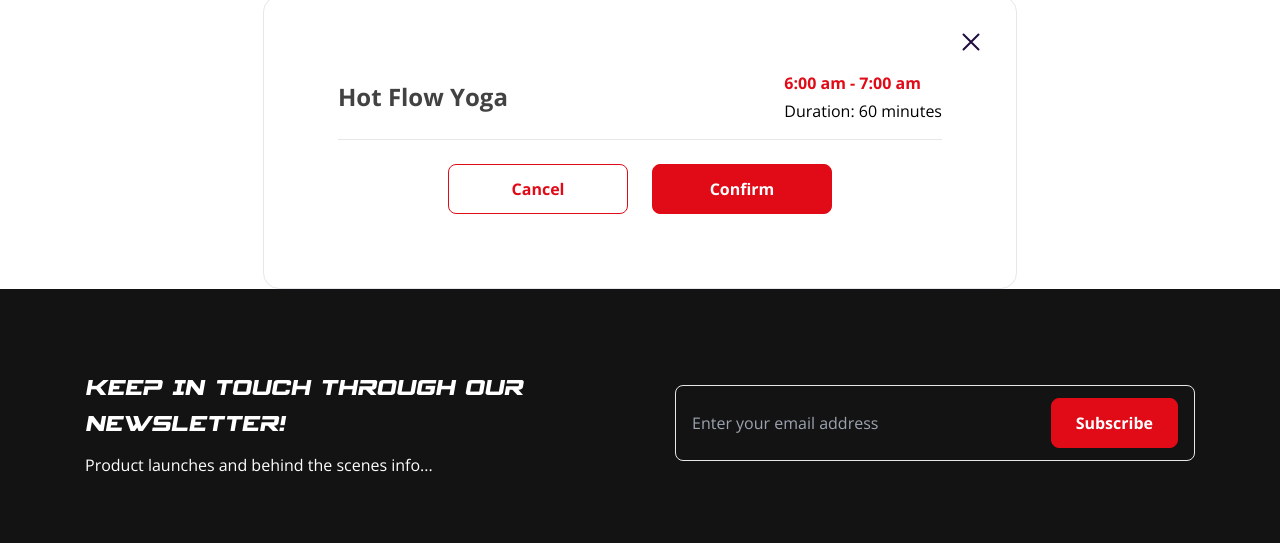
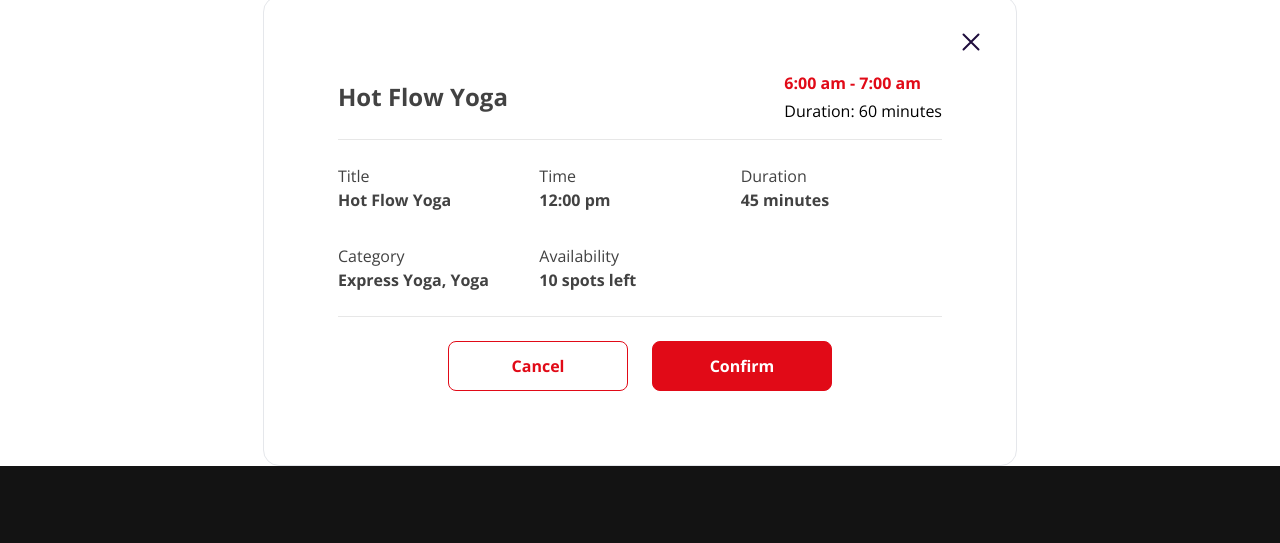
Before and after one commit to ahtishamcitrok/panthergym, a website: page public/schedule.html in a window 1280 px wide. Shown: the part 1823-2366 px from the top of the page. Drawn offline with nearby package versions, Linux system fonts and the light colour scheme; files whose address does not match are found by name.

Commit message:
first merge after popups

```diff
--- a/public/schedule.html
+++ b/public/schedule.html
@@ -798,11 +798,33 @@
                             <div role="dialog" aria-modal="true" aria-labelledby="modal-1-title" >
                                 <div id="modal-1-content">
                                     <div class="">
-                                        <div class="booking-popup flex md:flex-row flex-col justify-between items-center pb-16 border-b border-base-20">
-                                            <h3 class="md:font-bold font-semibold md:text-xl text-lg text-base-80">Hot Flow Yoga</h3>
+                                        <div class="booking-popup flex md:flex-row flex-col justify-between md:items-center items-start pb-16 border-b border-base-20">
+                                            <h3 class="md:font-bold font-semibold md:text-xl text-lg text-base-80 md:mb-0 mb-[6px]">Hot Flow Yoga</h3>
                                             <div>
                                                 <p class="text-primary-100 font-bold mb-[4px]">6:00 am - 7:00 am</p>
                                                 <span class="block text-base-8">Duration: 60 minutes</span>
+                                            </div>
+                                        </div>
+                                        <div class="booking-details grid md:grid-cols-3 grid-cols-1 md:gap-y-[32px] gap-y-[24px] py-24 border-b border-base-20">
+                                            <div>
+                                                <span class="block text-base-80">Title</span>
+                                                <p class="md:font-bold font-semibold text-base-80">Hot Flow Yoga</p>
+                                            </div>
+                                            <div>
+                                                <span class="block text-base-80">Time</span>
+                                                <p class="md:font-bold font-semibold text-base-80">12:00 pm</p>
+                                            </div>
+                                            <div>
+                                                <span class="block text-base-80">Duration</span>
+                                                <p class="md:font-bold font-semibold text-base-80">45 minutes</p>
+                                            </div>
+                                            <div>
+                                                <span class="block text-base-80">Category</span>
+                                                <p class="md:font-bold font-semibold text-base-80">Express Yoga, Yoga</p>
+                                            </div>
+                                            <div>
+                                                <span class="block text-base-80">Availability</span>
+                                                <p class="md:font-bold font-semibold text-base-80">10 spots left</p>
                                             </div>
                                         </div>
                                         <div class="mt-24 flex flex-col md:flex-row justify-center gap-[24px]">
```
Also changed, not shown: public/css/output.css.
